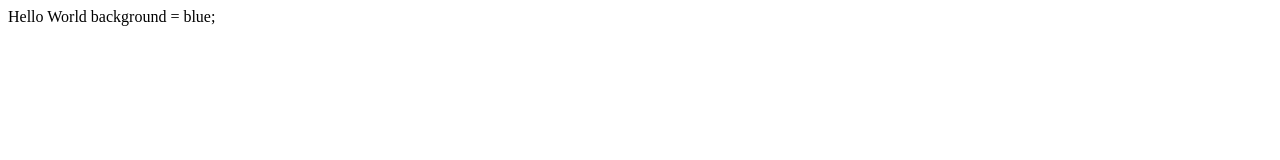
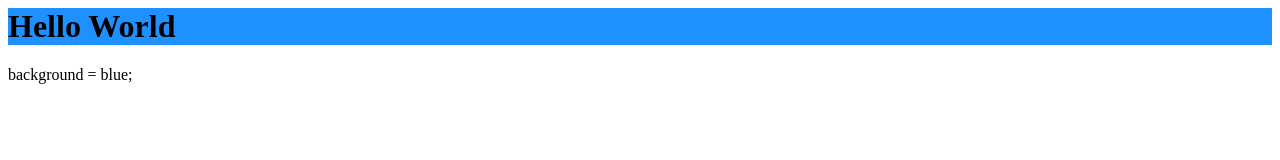
Before and after one commit to DDivinest/home, a plain HTML site: page index.html in a window 1280 px wide. Drawn offline with Linux system fonts and the light colour scheme.

Commit message:
Update index.html

```diff
--- a/index.html
+++ b/index.html
@@ -1,6 +1,6 @@
 <html>
   <head>
-    Hello World
+  <h1 style="background-color:DodgerBlue;">Hello World</h1>
   </head>
 <body>
 background = blue;
```
